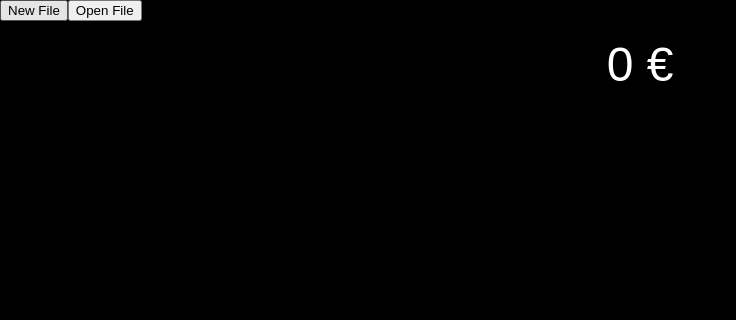
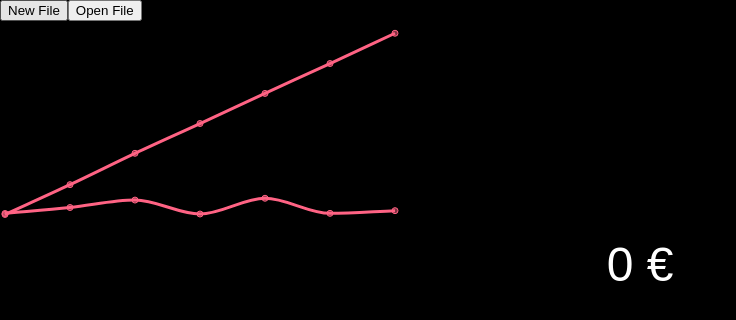
Before and after one commit to kapraran/networth-tracker, a React (Vite) app in the folder frontend/: page / in a window 1280 px wide. Shown: the top 320 px of the page, without its empty margins (0-736 px from the left). Built offline with nearby package versions, Linux system fonts and the light colour scheme.

Commit message:
add chart

```diff
--- a/frontend/package.json
+++ b/frontend/package.json
@@ -11,6 +11,7 @@
   },
   "dependencies": {
     "chart.js": "^4.4.0",
+    "faker": "^6.6.6",
     "luxon": "^3.4.3",
     "react": "^18.2.0",
     "react-chartjs-2": "^5.2.0",
--- a/frontend/src/App.tsx
+++ b/frontend/src/App.tsx
@@ -1,6 +1,7 @@
 import { useState } from "react";
 import styled from "styled-components";
 import { OpenJsonFile } from "../wailsjs/go/main/App.js";
+import { Chart } from "./Chart.js";
 import { Vault, VaultData } from "./Vault";
 import { formatCurrency } from "./utils";
 
@@ -18,6 +19,15 @@ function App() {
     <div id="App">
       <button onClick={openFile}>New File</button>
       <button onClick={openFile}>Open File</button>
+
+      <div
+        style={{
+          height: "200px",
+        }}
+      >
+        <Chart />
+      </div>
+
       <div
         style={{
           fontSize: "48px",
--- /dev/null
+++ b/frontend/src/Chart.tsx
@@ -0,0 +1,63 @@
+import {
+  CategoryScale,
+  Chart as ChartJS,
+  LineElement,
+  LinearScale,
+  PointElement,
+  Tooltip,
+} from "chart.js";
+import { Line } from "react-chartjs-2";
+
+ChartJS.register(
+  CategoryScale,
+  LinearScale,
+  PointElement,
+  LineElement,
+  Tooltip
+);
+
+export const options = {
+  responsive: true,
+  plugins: {
+    tooltip: {
+      position: "nearest",
+    },
+    legend: {
+      display: false,
+    },
+  },
+  scales: {
+    x: {
+      display: false,
+    },
+    y: {
+      display: false,
+    },
+  },
+};
+
+const labels = ["January", "February", "March", "April", "May", "June", "July"];
+
+export const data = {
+  labels,
+  datasets: [
+    {
+      label: "Dataset 1",
+      data: labels.map(() => Math.random() * 1000),
+      borderColor: "rgb(255, 99, 132)",
+      backgroundColor: "rgba(255, 99, 132, 0.5)",
+      cubicInterpolationMode: "monotone",
+    },
+    {
+      label: "Dataset 2",
+      data: labels.map((_, i) => i * 1600 + Math.random() * 100),
+      borderColor: "rgb(255, 99, 132)",
+      backgroundColor: "rgba(255, 99, 132, 0.5)",
+      cubicInterpolationMode: "monotone",
+    },
+  ],
+};
+
+export function Chart() {
+  return <Line options={options} data={data} />;
+}
--- a/frontend/src/Vault.tsx
+++ b/frontend/src/Vault.tsx
@@ -1,4 +1,6 @@
+import { useState } from "react";
 import styled from "styled-components";
+import { LogPrint } from "../wailsjs/runtime/runtime";
 import { VaultAvatar } from "./VaultAvatar";
 import { formatCurrency } from "./utils";
 
@@ -10,6 +12,16 @@ export interface VaultMoneyData {
 export interface VaultData {
   name: string;
   money: VaultMoneyData[];
+  increments?: {
+    fixed?: {
+      amount: number;
+      interval: string;
+    };
+    percentage?: {
+      amount: number;
+      interval: string;
+    };
+  };
 }
 
 interface Props {
@@ -23,7 +35,15 @@ const VaultWrapper = styled.div`
   margin-bottom: 8px;
 `;
 
-function VaultHeader({ name, money }: { name: string; money: number }) {
+function VaultHeader({
+  name,
+  money,
+  setExpanded,
+}: {
+  name: string;
+  money: number;
+  setExpanded: React.Dispatch<React.SetStateAction<boolean>>;
+}) {
   return (
     <div
       style={{
@@ -42,19 +62,69 @@ function VaultHeader({ name, money }: { name: string; money: number }) {
       <div style={{ flex: 1, textAlign: "right" }}>
         {formatCurrency(money, "€")}
       </div>
+      <button onClick={() => setExpanded((p) => !p)}>+</button>
     </div>
   );
 }
 
+enum FIXED_INTERVAL {
+  DAILY = "Daily",
+  WEEKLY = "Weekly",
+  MONTHLY = "Monthly",
+  YEARLY = "Yearly",
+}
+
+// const fixedIntervalLabels = [
+//   { name: "Daily", value: FIXED_INTERVAL.DAILY },
+//   { name: "Weekly", value: FIXED_INTERVAL.WEEKLY },
+//   { name: "Monthly", value: FIXED_INTERVAL.MONTHLY },
+//   { name: "Yearly", value: FIXED_INTERVAL.YEARLY },
+// ];
+
 export function Vault({ vault }: Props) {
+  const [expanded, setExpanded] = useState(false);
+  const [fixedInterval, setFixedInterval] = useState<string>(
+    FIXED_INTERVAL.DAILY
+  );
+  const [fixedAmount, setFixedAmount] = useState(0);
+
+  LogPrint(fixedInterval);
+
   return (
     <VaultWrapper className="vault-component">
-      <VaultHeader name={vault.name} money={vault.money[0].amount} />
-      <div>
-        {vault.money.map((item) => (
-          <div>{item.amount}</div>
-        ))}
-      </div>
+      <VaultHeader
+        name={vault.name}
+        money={vault.money[0].amount}
+        setExpanded={setExpanded}
+      />
+      {expanded && (
+        <div>
+          {vault.money.map((item) => (
+            <div>{item.amount}</div>
+          ))}
+
+          <input
+            type="number"
+            value={fixedAmount}
+            onChange={(e) =>
+              setFixedAmount(
+                isNaN(parseInt(e.target.value)) ? 0 : parseInt(e.target.value)
+              )
+            }
+          />
+
+          <select
+            value={fixedInterval}
+            onChange={(e) => setFixedInterval(e.target.value)}
+          >
+            {Object.values(FIXED_INTERVAL).map((key) => (
+              <option key={key} value={key}>
+                {key}
+              </option>
+            ))}
+          </select>
+        </div>
+      )}
     </VaultWrapper>
   );
 }
```
Also changed, not shown: 2 other files (tests, documents, lock files or other folders).
